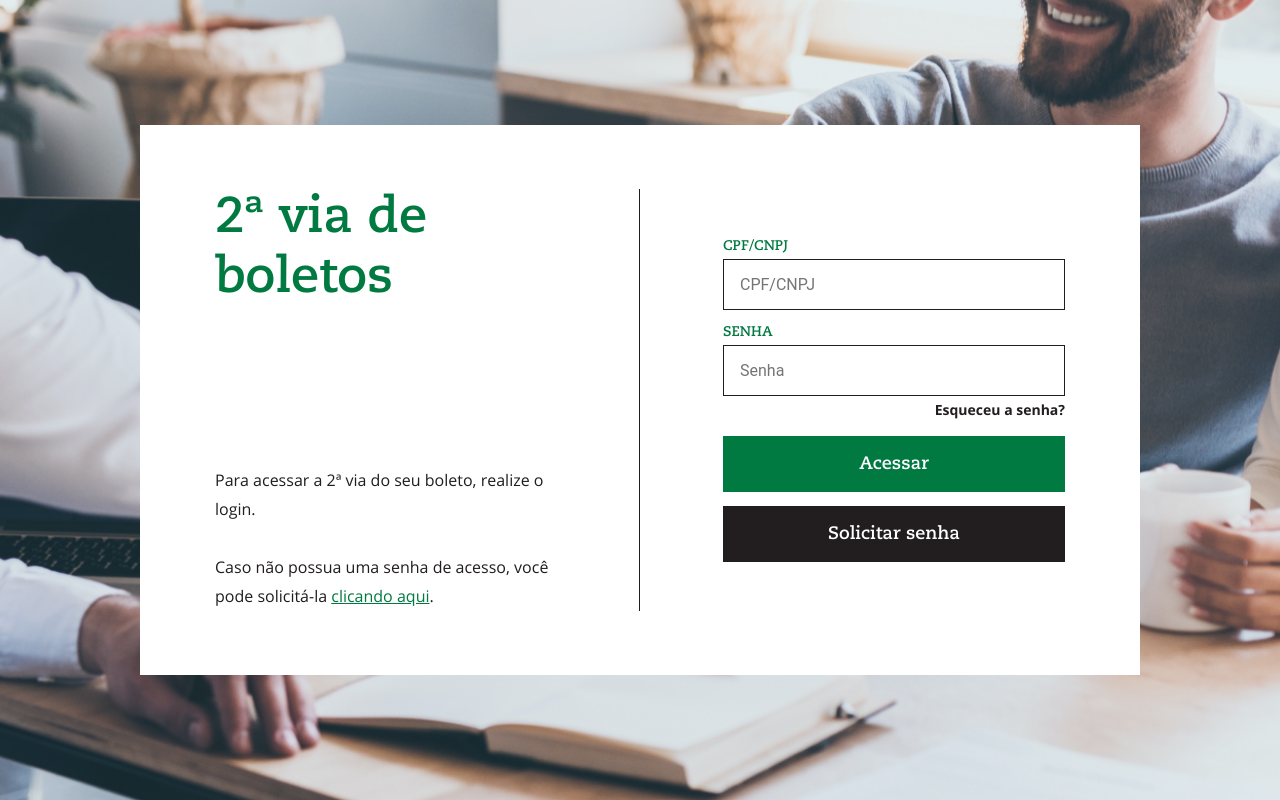
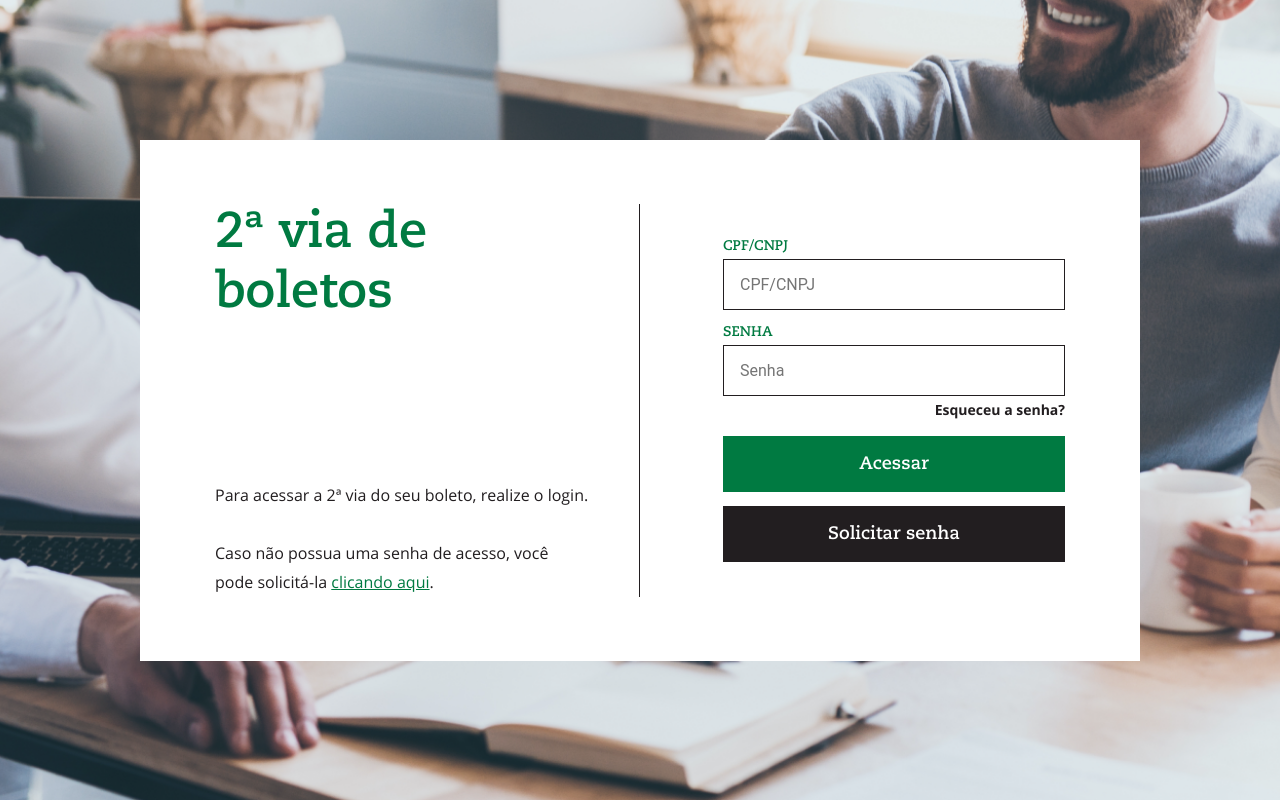
Before and after one commit to lzhudson/pick-money-bills, a React (Vite) app: page / in a window 1280 px wide. Built offline with nearby package versions, Linux system fonts and the light colour scheme.

Commit message:
fix: change padding right

```diff
--- a/src/templates/LoginPage/components/ContentLogin/styles.ts
+++ b/src/templates/LoginPage/components/ContentLogin/styles.ts
@@ -4,7 +4,7 @@ export const ContentLoginContainer = styled.div`
   display: flex;
   flex-direction: column;
   border-right: 1px solid ${(props) => props.theme['gray-900']};
-  padding-right: 83px;
+  padding-right: 50px;
   @media (max-width: 768px) {
     border-right: 0px;
     padding-right: 0px;
```
